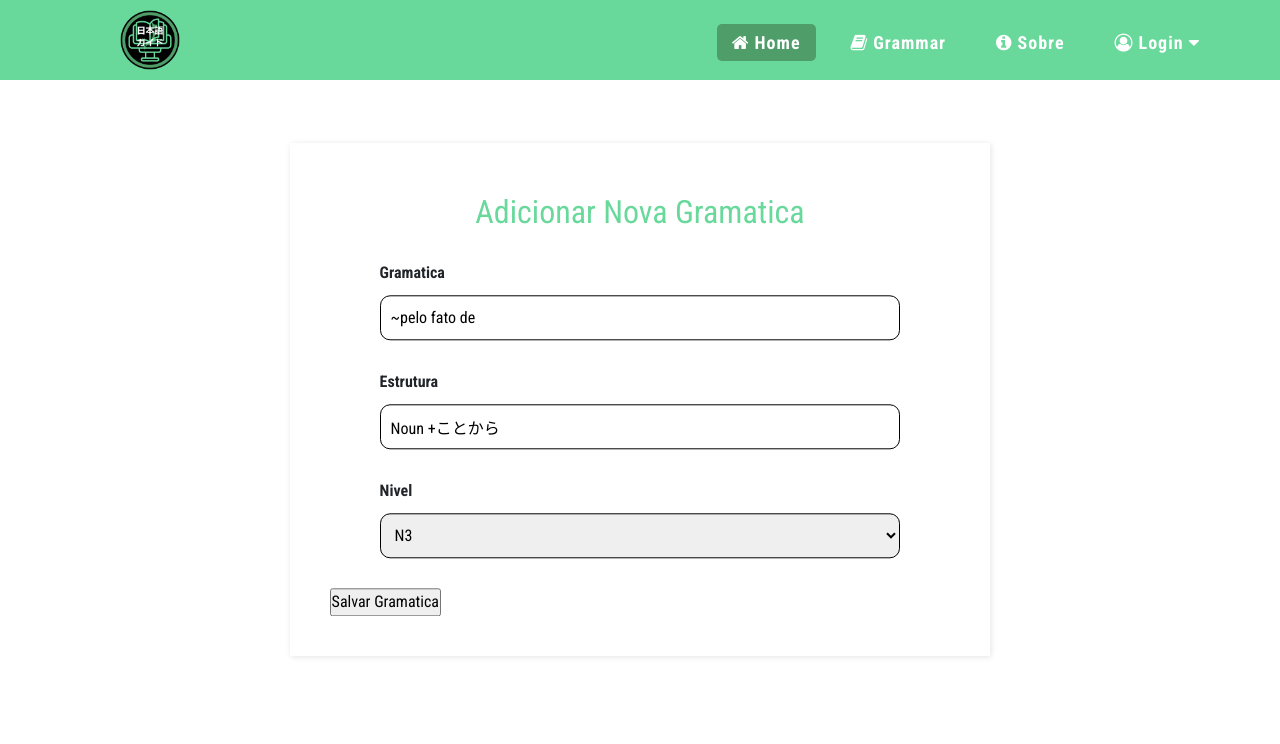
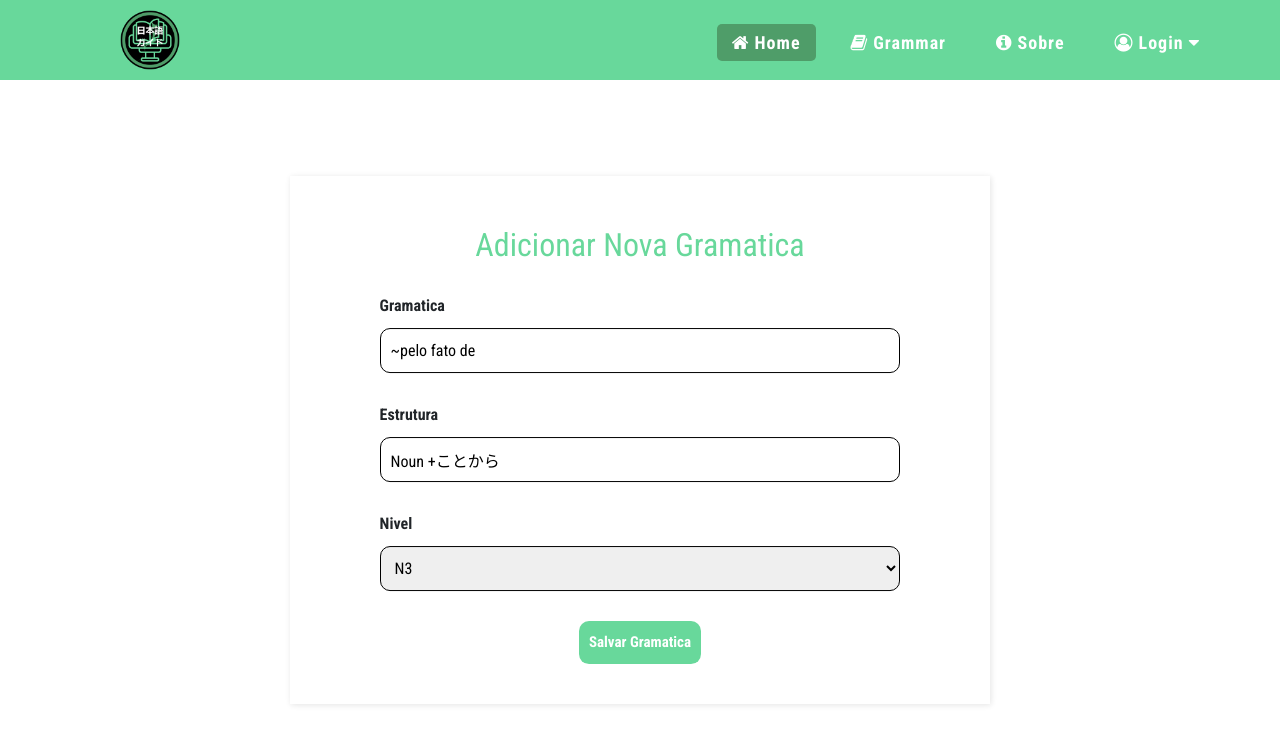
Before and after one commit to Renildo15/Nihongo-Gaido, a Django app: page /grammar/update/1 in a window 1280 px wide. Shown: the top 744 px of the page. Run offline with Django 4.2, Linux system fonts and the light colour scheme; data comes from the database, SQL or seed files in the repository; some web fonts are replaced.

Commit message:
Adicionando estilo aos forms #16

```diff
--- a/src/grammar_app/templates/grammar_form.html
+++ b/src/grammar_app/templates/grammar_form.html
@@ -16,7 +16,9 @@ Adicionar gramatica - Nihongo Gaido
                 {{field}}
             </div>
         {% endfor %}
-        <input type="submit" name="grammar" value="Salvar Gramatica"/>
+        <div class="btn-div">
+            <input type="submit" name="grammar" value="Salvar Gramatica"/>
+        </div>
     </div>
 </form>
 {% endblock content %}
--- a/src/static/styles/estilo-9.css
+++ b/src/static/styles/estilo-9.css
@@ -336,6 +336,7 @@ i{
     width: 80%;
     height: 80%;
     margin: 0 auto;
+    margin-top: 80px;
     max-width: 100%;
     box-shadow: 1px 1px 6px #0000001c;
 }
@@ -354,7 +355,27 @@ i{
 }
 
 
+.btn-div{
+    text-align: center;
+}
 
+
+.btn-div input{
+    outline: none;
+    border: none;
+    padding: 10px;
+    font-size: 15px;
+    font-weight: bold;
+    color: #ffff;
+    background-color: #68D89B;
+    border-radius: 10px;
+    transition: 1s ease;
+}
+
+.btn-div input:hover{
+    background-color: #4F9D69;
+    letter-spacing: 2px;
+}
 
 
 
```
